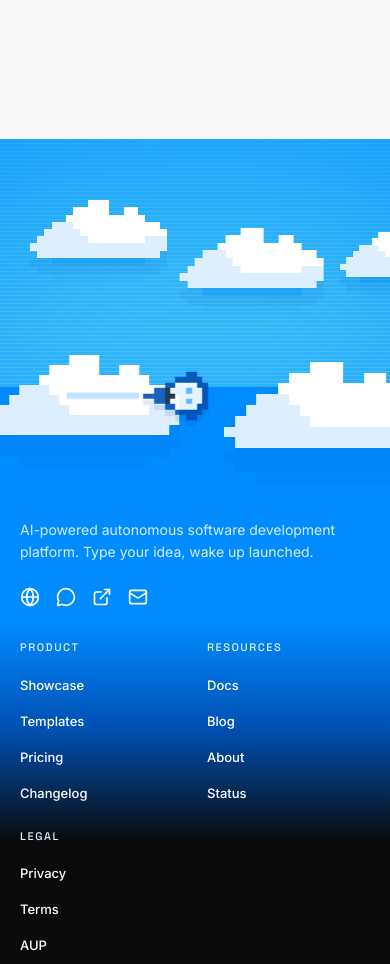
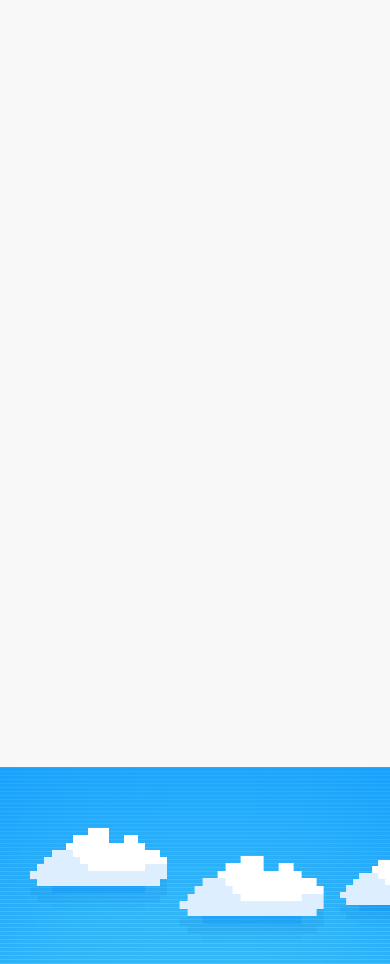
Before and after one commit to madvillax/Moonshift, a Next.js app: page / in a window 390 px wide. Shown: the part 8920-9884 px from the top of the page. Built offline with nearby package versions, Linux system fonts and the light colour scheme; grey boxes are pictures that could not be loaded.

Commit message:
Added a final CTA section

```diff
--- a/src/app/page.tsx
+++ b/src/app/page.tsx
@@ -3,6 +3,7 @@ import Workflow from "@/components/Workflow";
 import Features from "@/components/Features";
 import Pricing from "@/components/Pricing";
 import Reviews from "@/components/Reviews";
+import FinalCTA from "@/components/FinalCTA";
 import Footer from "@/components/Footer";
 
 export default function Home() {
@@ -14,6 +15,7 @@ export default function Home() {
         <Features />
         <Pricing />
         <Reviews />
+        <FinalCTA />
       </main>
       <Footer />
     </div>
--- /dev/null
+++ b/src/components/FinalCTA.tsx
@@ -0,0 +1,35 @@
+export default function FinalCTA() {
+  return (
+    <section className={`relative overflow-hidden bg-bg-deep py-16 md:py-20`}>
+      <div className={`relative mx-auto max-w-[1200px] px-6 lg:px-10`}>
+        <div className={`bg-bg-surface p-8 md:p-12 lg:p-16`}>
+          <p
+            className={`mb-4 text-[11px] font-medium uppercase tracking-[0.18em] text-accent`}
+            style={{ fontFamily: 'var(--font-space-grotesk)' }}
+          >
+            Start shipping
+          </p>
+          <h2
+            className={`max-w-3xl text-3xl font-medium leading-[1.1] tracking-[-0.03em] text-text-primary md:text-5xl lg:text-6xl`}
+            style={{ fontFamily: 'var(--font-dm-sans)' }}
+          >
+            Ready to wake up launched?
+          </h2>
+          <p className={`mt-6 max-w-2xl text-[16px] leading-[1.7] text-text-secondary md:text-[17px]`}>
+            Turn your next idea into a live product overnight. No credit card, no setup — just describe what you want shipped.
+          </p>
+          <div className={`mt-8 flex flex-wrap items-center gap-4`}>
+            <a
+              href={`#`}
+              className={`inline-flex items-center gap-2 bg-accent px-6 py-3 text-[12px] font-semibold uppercase tracking-[0.12em] text-white transition-colors hover:bg-accent/90`}
+              style={{ fontFamily: 'var(--font-space-grotesk)' }}
+            >
+              Start building for free
+              <span>→</span>
+            </a>
+          </div>
+        </div>
+      </div>
+    </section>
+  );
+}
```
